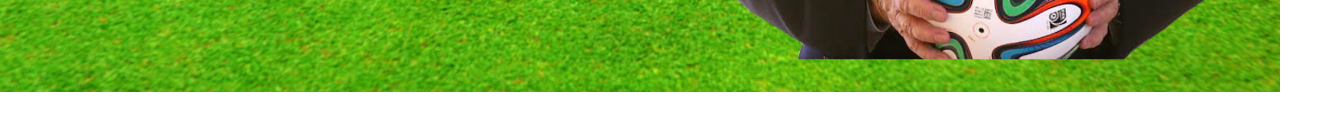
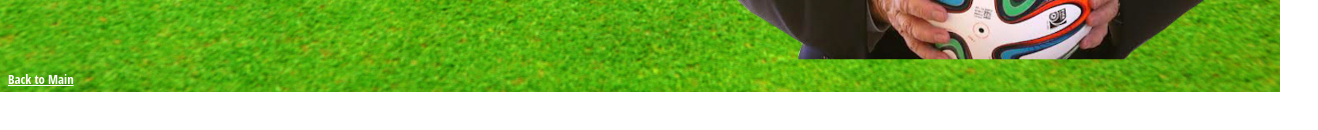
Before and after one commit to ginobona/WTFIFA, a plain HTML site: page about.html in a window 1280 px wide. Shown: the part 668-798 px from the top of the page, 1318 px wide, since content can reach past the window. Drawn offline with nearby package versions, Linux system fonts and the light colour scheme.

Commit message:
Push to get latest and greatest to Scott

```diff
--- a/css/styles.css
+++ b/css/styles.css
@@ -151,12 +151,8 @@ font-family: 'Open Sans Condensed', sans-serif;
 font-weight: 400;
 color: White;
 font-size: 80%;
-text-align: left;
-width: 100%;
-height: 40px;
-margin-top: 400px;
-margin-left: 30px;
 position: absolute;
+bottom: 0;
 }
 
 a:link {
```
